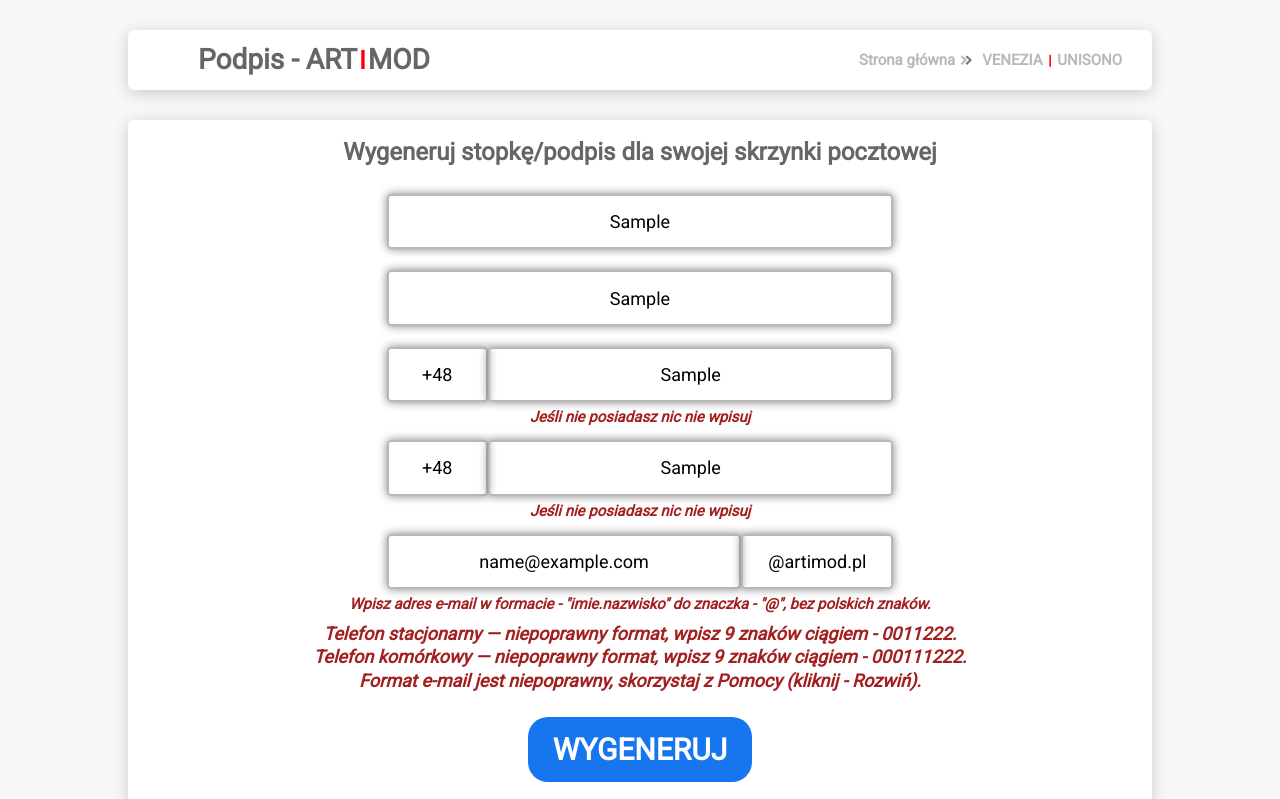
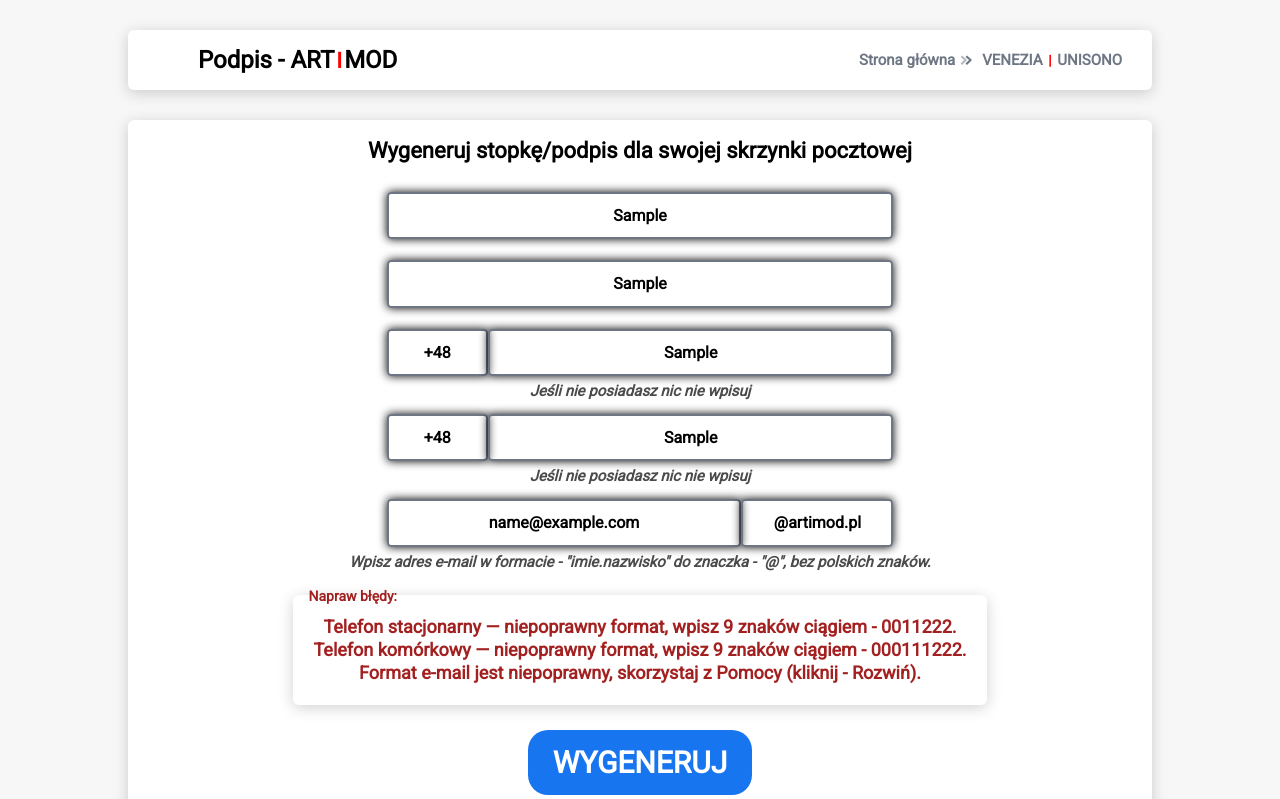
Before and after one commit to Artimod/podpis, a plain HTML site: page venezia_unisono.html in a window 1280 px wide. Both pictures are taken after typing "Sample", "Sample", "Sample", "Sample", "name@example.com" into the empty fields and a click on the button "WYGENERUJ". Shown: the top 799 px of the page. Drawn offline with nearby package versions, Linux system fonts and the light colour scheme; no server answers; a web font is replaced by a local one.

Commit message:
Update style.css

```diff
--- a/css/style.css
+++ b/css/style.css
@@ -1,3 +1,4 @@
+@charset "UTF-8";
 @import url("https://fonts.googleapis.com/css2?family=Roboto&family=Syne+Tactile&family=Ubuntu&display=swap");
 html, body, div, span, applet, object, iframe,
 h1, h2, h3, h4, h5, h6, p, blockquote, pre,
@@ -54,14 +55,14 @@ footer, header {
   background-color: #ffffff;
 }
 
-.container, .zaglowek, .zaglowek_pomoc {
+.form__blad, .container, .zaglowek, .zaglowek_pomoc {
   box-shadow: 0 3px 15px rgba(0, 0, 0, 0.18);
   border-radius: 6px;
   background-color: #ffffff;
 }
 
 .red-glowny, .stopka, .form__item, .form .radio-div, .nav__item {
-  box-shadow: 0 0px 10px #808080;
+  box-shadow: 0 0px 10px #000000;
   border-radius: 6px;
   background-color: inherit;
 }
@@ -79,7 +80,7 @@ footer, header {
 
 body {
   min-width: 100ch;
-  background-color: hsl(0deg, 0%, 97%);
+  background-color: hsl(0, 0%, 97%);
   font-family: "Roboto", sans-serif;
 }
 
@@ -88,7 +89,7 @@ header {
 }
 
 h1 {
-  color: #666666;
+  color: #000000;
   font-size: 35px;
   font-weight: 900;
   text-align: center;
@@ -136,8 +137,8 @@ main {
 }
 
 h2 {
-  color: #666666;
-  font-size: 28px;
+  color: #000000;
+  font-size: 24px;
   font-weight: 900;
 }
 
@@ -148,7 +149,7 @@ h2 {
 
 .zaglowek__item {
   display: flex;
-  color: #b8b8b8;
+  color: #6e7684;
   font-size: 15px;
   font-weight: 700;
   line-height: 2.14;
@@ -192,7 +193,7 @@ h2 {
   margin-top: 20px;
 }
 .flexbox h3 {
-  color: #666666;
+  color: #000000;
   font-weight: 700;
   font-size: 22px;
   font-style: italic;
@@ -214,7 +215,7 @@ h2 {
   box-shadow: 0 0px 20px #1875f0;
 }
 .nav__item:hover .nav__link {
-  color: #808080;
+  color: #000000;
 }
 
 .nav__link {
@@ -237,9 +238,9 @@ h2 {
 }
 .form__label {
   margin-bottom: 30px;
-  color: #666666;
+  color: #000000;
   font-weight: 700;
-  font-size: 24px;
+  font-size: 22px;
 }
 .form__pole {
   margin-bottom: 10px;
@@ -251,29 +252,46 @@ h2 {
 .form__podpowiedz {
   margin-top: -12px;
   margin-bottom: 15px;
-  color: rgb(163, 32, 32);
+  color: rgba(0, 0, 0, 0.705);
   font-weight: 700;
   font-size: 15px;
   font-style: italic;
 }
 .form__blad {
-  margin-top: -5px;
+  margin-top: 10px;
   line-height: 1.3;
   margin-bottom: 25px;
   color: rgb(163, 32, 32);
   font-weight: 700;
   font-size: 18px;
-  font-style: italic;
+  padding: 20px;
+  position: relative;
+  display: none;
+}
+.form__blad.visible {
+  display: block;
+}
+.form__blad::before {
+  content: "Napraw błędy:";
+  position: absolute;
+  top: -10px;
+  left: 10px;
+  font-size: 14px;
+  font-weight: bold;
+  color: rgb(163, 32, 32);
+  padding: 2px 5px;
+  border-radius: 3px;
 }
 .form__item {
   text-align: center;
-  padding: 1.5%;
+  padding: 1.2%;
   font-family: inherit;
   width: 50%;
   border-radius: 4px;
-  border: 2px solid #b8b8b8;
+  border: 2px solid #6e7684;
   margin-bottom: 5px;
-  font-size: 18px;
+  font-size: 16px;
+  font-weight: 900;
 }
 .form__item:focus {
   box-shadow: 0 0px 10px #1875f0;
@@ -320,7 +338,7 @@ h2 {
   display: flex;
 }
 .form .radio-div {
-  border: 2px solid #b8b8b8;
+  border: 2px solid #6e7684;
   width: 50%;
   padding: 2px;
   margin-bottom: 20px;
@@ -367,7 +385,7 @@ h2 {
   transition: background-color 0.1s ease-in;
 }
 .btn:hover {
-  background-color: #666666;
+  background-color: #000000;
 }
 
 .stopka {
@@ -429,10 +447,10 @@ h2 {
   transition-delay: 0.1s;
 }
 .rozwin:active {
-  color: #808080;
+  color: #000000;
 }
 .rozwin:active .rozwin-svg {
-  fill: #808080;
+  fill: #000000;
   rotate: 180deg;
   transition-delay: 0.1s;
 }
@@ -442,7 +460,7 @@ h2 {
   cursor: pointer;
   font-size: 26px;
   font-weight: 900;
-  color: #808080;
+  color: #000000;
   transition-delay: 0.1s;
 }
 .rozwin_active:active {
@@ -454,7 +472,7 @@ h2 {
   transition-delay: 0.1s;
 }
 .rozwin_active .rozwin-svg {
-  fill: #808080;
+  fill: #000000;
   rotate: 180deg;
 }
 
@@ -473,7 +491,7 @@ h2 {
 }
 
 .p-glowny {
-  font-size: 28px;
+  font-size: 22px;
   font-weight: 900;
   margin-top: 20px;
   margin-bottom: 20px;
@@ -578,17 +596,14 @@ footer {
   h1 {
     font-size: 45px;
   }
-
   .btn {
     margin-top: 100px;
     font-size: 60px;
     padding: 20px 70px;
   }
-
   h2 {
     font-size: 35px;
   }
-
   a,
   p,
   output,
@@ -600,48 +615,38 @@ h3,
   .form__item {
     font-size: 30px;
   }
-
   .form__item {
     width: 90%;
     padding: 4%;
   }
-
   .form__label {
     font-size: 35px;
   }
-
   .form__podpowiedz {
     margin-top: -5px;
     margin-bottom: 25px;
     font-size: 25px;
   }
-
   .form__blad {
     margin-bottom: -25px;
     font-size: 30px;
   }
-
   .form .procmin {
     width: 20%;
   }
-
   .form .procmax {
     width: 70%;
   }
-
   .dodano {
     padding: 4%;
   }
-
   .zaglowek__img {
     width: 5%;
   }
-
   .nav__item {
     margin: 15px;
     width: 80%;
   }
-
   .stopka {
     width: 45%;
     scale: 190%;
@@ -660,23 +665,18 @@ h3,
     margin-bottom: -10px;
     scale: 70%;
   }
-
   img {
     width: 4.2%;
   }
-
   .tes {
     margin-right: 5px;
   }
-
   .tek {
     margin-right: 8.5px;
   }
-
   .logo_mail {
     margin-right: 8px;
   }
-
   .form,
   .zaglowek,
   .opis,
@@ -686,7 +686,6 @@ h3,
     padding: 50px 2px 50px 2px;
     width: 98%;
   }
-
   .mob {
     display: block;
     font-size: 45px;
```
Lines whose indentation alone changed are shown as unchanged.
